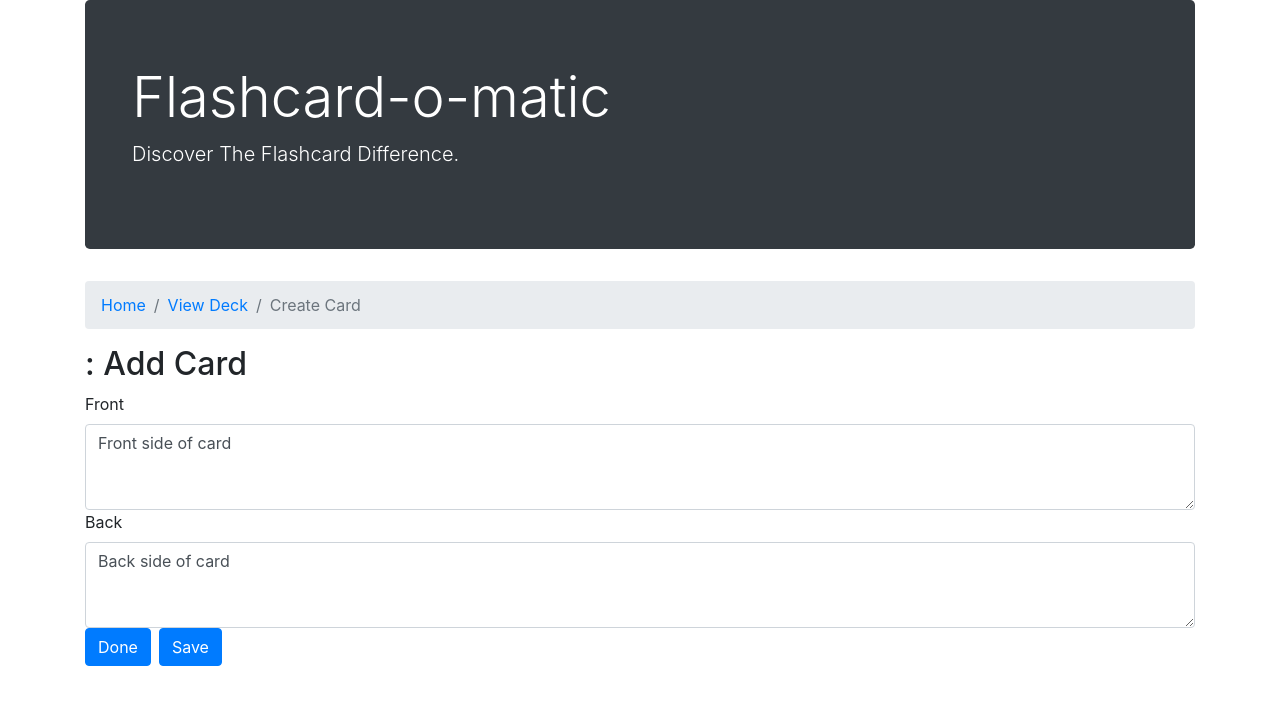
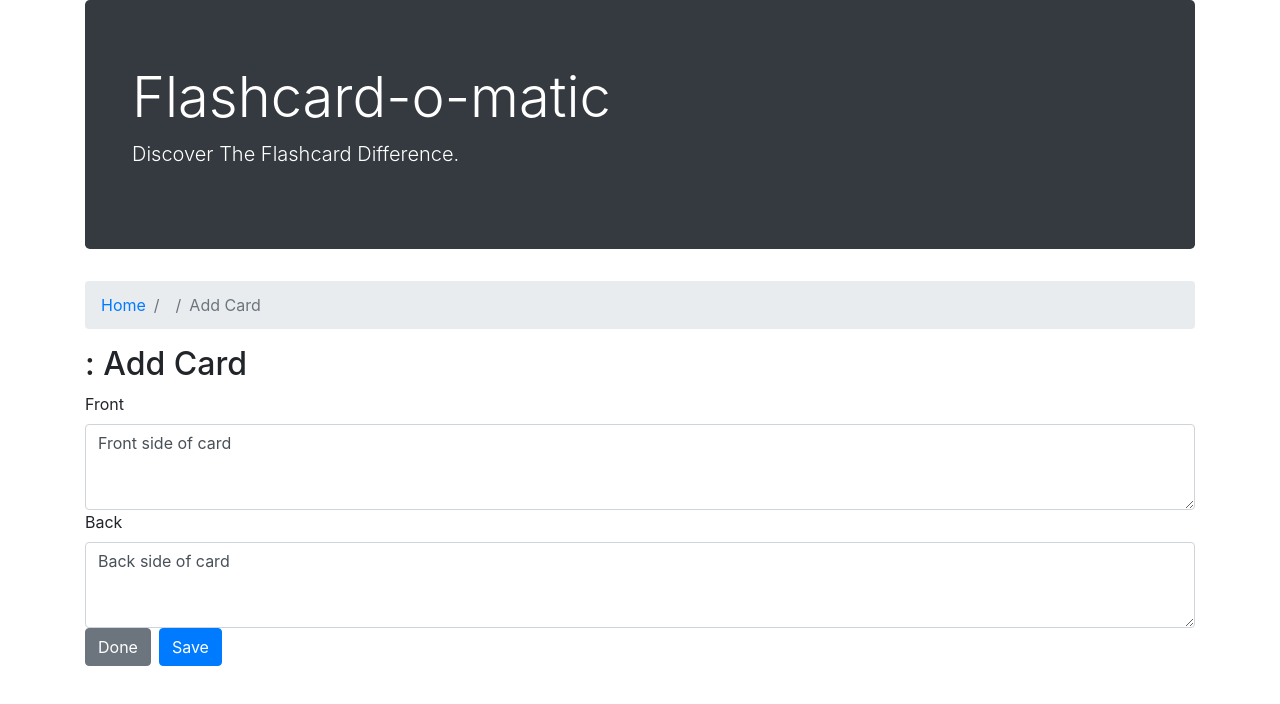
Before and after one commit to JonEast87/Project_Flashcard_App, a React (Create React App) app: page /decks/1/cards/new in a window 1280 px wide. Shown: the top 704 px of the page. Built offline with nearby package versions, Linux system fonts and the light colour scheme; no server answers; a web font is replaced by a local one.

Commit message:
all tests passing

```diff
--- a/data/db.json
+++ b/data/db.json
@@ -29,6 +29,18 @@
       "back": "Between us, something smells!",
       "deckId": 2,
       "id": 3
+    },
+    {
+      "front": "Front",
+      "back": "Back",
+      "deckId": 2,
+      "id": 4
+    },
+    {
+      "front": "Front side of card",
+      "back": "Back side of card",
+      "deckId": 2,
+      "id": 5
     }
   ]
 }
--- a/src/Layout/CreateCard.js
+++ b/src/Layout/CreateCard.js
@@ -11,17 +11,25 @@ export default function CreateCard() {
 	const [currentDeck, setCurrentDeck] = useState(null)
 
 	useEffect(() => {
+		const abortController = new AbortController()
 		async function loadDeck() {
 			setCurrentDeck([])
 			try {
 				const response = await readDeck(params.deckId)
 				setCurrentDeck(response)
 			} catch (error) {
+				if (error.name === 'AbortError') {
+					console.log('Aborted', params)
+				} else {
+					throw error
+				}
 				console.log(error)
 			}
 		}
 
 		loadDeck()
+
+		return () => abortController.abort()
 	}, [params])
 
 	const handleDone = (event) => {
@@ -38,6 +46,7 @@ export default function CreateCard() {
 		}
 
 		createCard(params.deckId, card).then((response) => {
+			console.log(response)
 			setFront('Front side of card')
 			setBack('Back side of card')
 		})
@@ -54,17 +63,15 @@ export default function CreateCard() {
 								<Link to='/'>Home</Link>
 							</li>
 							<li className='breadcrumb-item'>
-								<Link to={`/decks/${currentDeck.id}`}>View Deck</Link>
+								<Link to={`/decks/${currentDeck.id}`}>{currentDeck.name}</Link>
 							</li>
 							<li className='breadcrumb-item active' aria-current='page'>
-								Create Card
+								Add Card
 							</li>
 						</ol>
 					</nav>
 				</div>
-				<div>
-					<h2>{currentDeck.name}: Add Card</h2>
-				</div>
+				<h2>{currentDeck.name}: Add Card</h2>
 				<form onSubmit={handleSubmit} className='form-group'>
 					<label htmlFor='front'>Front</label>
 					<textarea
@@ -82,7 +89,7 @@ export default function CreateCard() {
 						value={back}
 						onChange={(e) => setBack(e.target.value)}
 					/>
-					<button onClick={handleDone} className='btn btn-primary mr-2'>
+					<button onClick={handleDone} className='btn btn-secondary mr-2'>
 						Done
 					</button>
 					<button type='submit' className='btn btn-primary'>
--- a/src/Layout/EditCard.js
+++ b/src/Layout/EditCard.js
@@ -17,7 +17,7 @@ export default function EditDeck() {
 				const response = await readDeck(deckId)
 				setCurrentDeck(response)
 				setCurrentCard(response.cards.find((card) => card.id + '' === cardId))
-				setFront(response.cards.find((card) => card.id + '' === cardId).back)
+				setFront(response.cards.find((card) => card.id + '' === cardId).front)
 				setBack(response.cards.find((card) => card.id + '' === cardId).back)
 			} catch (error) {
 				console.log(error)
@@ -81,7 +81,7 @@ export default function EditDeck() {
 						value={back}
 						onChange={(event) => setBack(event.target.value)}
 					/>
-					<button onClick={handleSubmit} className='btn btn-secondary mr-2'>
+					<button onClick={handleCancel} className='btn btn-secondary mr-2'>
 						Cancel
 					</button>
 					<button type='submit' className='btn btn-primary mr-2'>
--- a/src/Layout/Study.js
+++ b/src/Layout/Study.js
@@ -35,7 +35,7 @@ export default function Study() {
 								<Link to='/'>Home</Link>
 							</li>
 							<li className='breadcrumb-item'>
-								<Link to={`/decks/${currentDeck.id}`}>View Deck</Link>
+								<Link to={`/decks/${currentDeck.id}`}>{currentDeck.name}</Link>
 							</li>
 							<li className='breadcrumb-item active'>Study Deck</li>
 						</ol>
```
